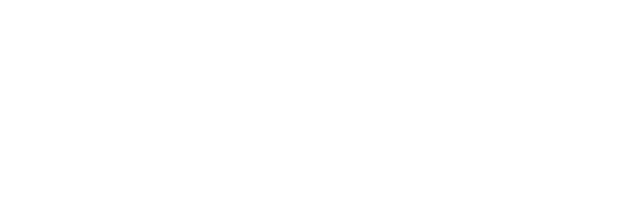
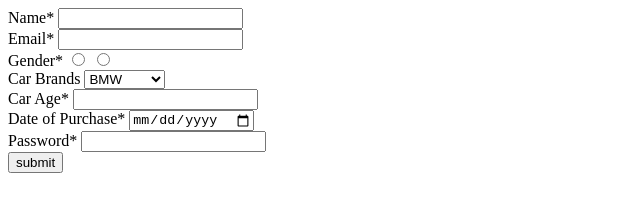
Before and after one commit to acciojob/car-insurance-form-Anitha3650, a website: page main.html in a window 1280 px wide. Shown: the whole page, without its empty margins (0-640 px from the left). Drawn offline with Linux system fonts and the light colour scheme.

Commit message:
created a submission

```diff
--- a/main.html
+++ b/main.html
@@ -8,6 +8,44 @@
 
 <body>
 	<!-- the entire body must be written by student -->
+	<form method="post">
+		<div>
+			<label for="name">Name*</label>
+			<input type="text" id="name" required>
+		</div>
+		<div>
+			<label for="email">Email*</label>
+			<input type="email" id="email" required>
+		</div>
+		<div>
+			<label>Gender*</label>
+			<input type="radio" name="gender" required>
+			<input type="radio" name="gender" required>
+		</div>
+		<div>
+			<label for="cars" >Car Brands</label>
+			<select id="cars">
+				<option>BMW</option>
+				<option>Audi</option>
+				<option>Mercedez</option>
+			</select>
+		</div>
+		<div>
+			<label for="carage">Car Age*</label>
+			<input type="number" required id="carage">
+		</div>
+		<div>
+			<label for="dop">Date of Purchase*</label>
+			<input type="date" required id="dop">
+		</div>
+		<div>
+			<label for="password">Password*</label>
+			<input type="password" id="password" required>
+		</div>
+		<div>
+			<button>submit</button>
+		</div>
+	</form>
     <script type="text/javascript" src="./script.js">
 </script>
 
```
